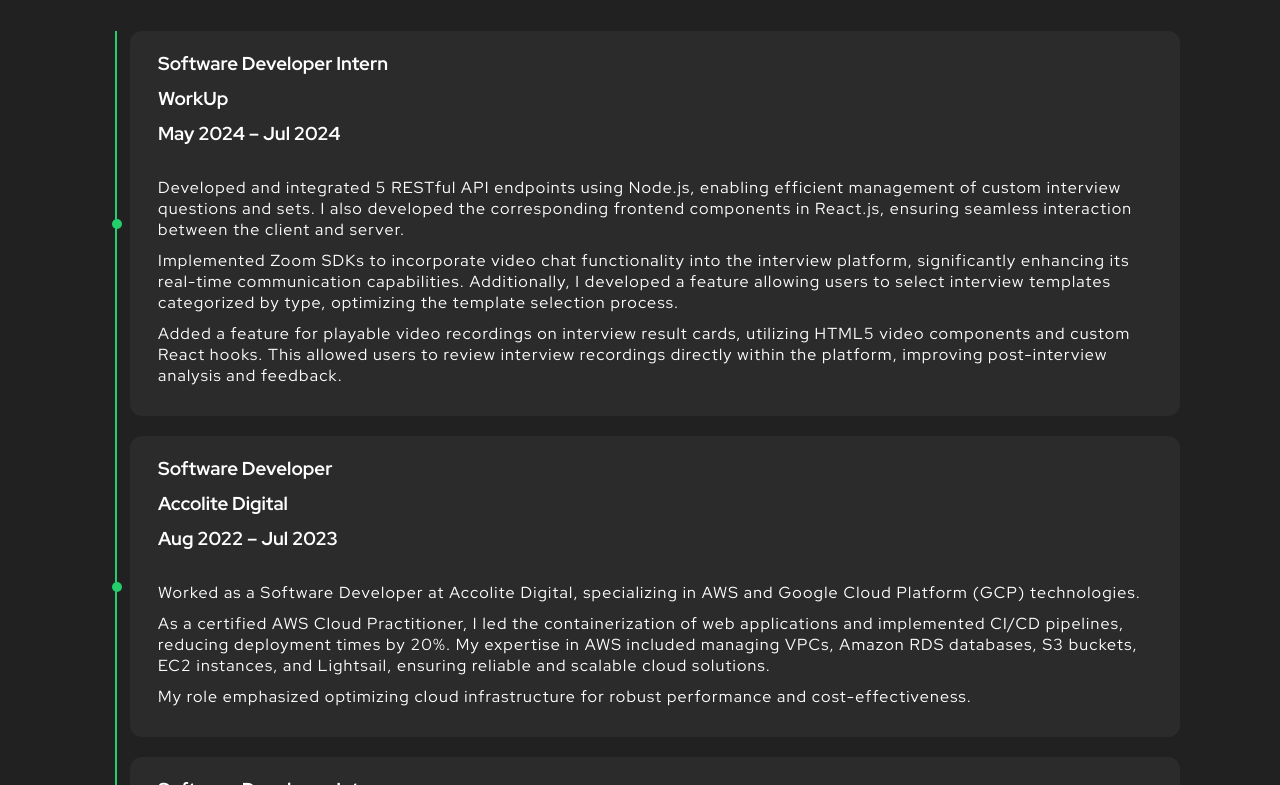
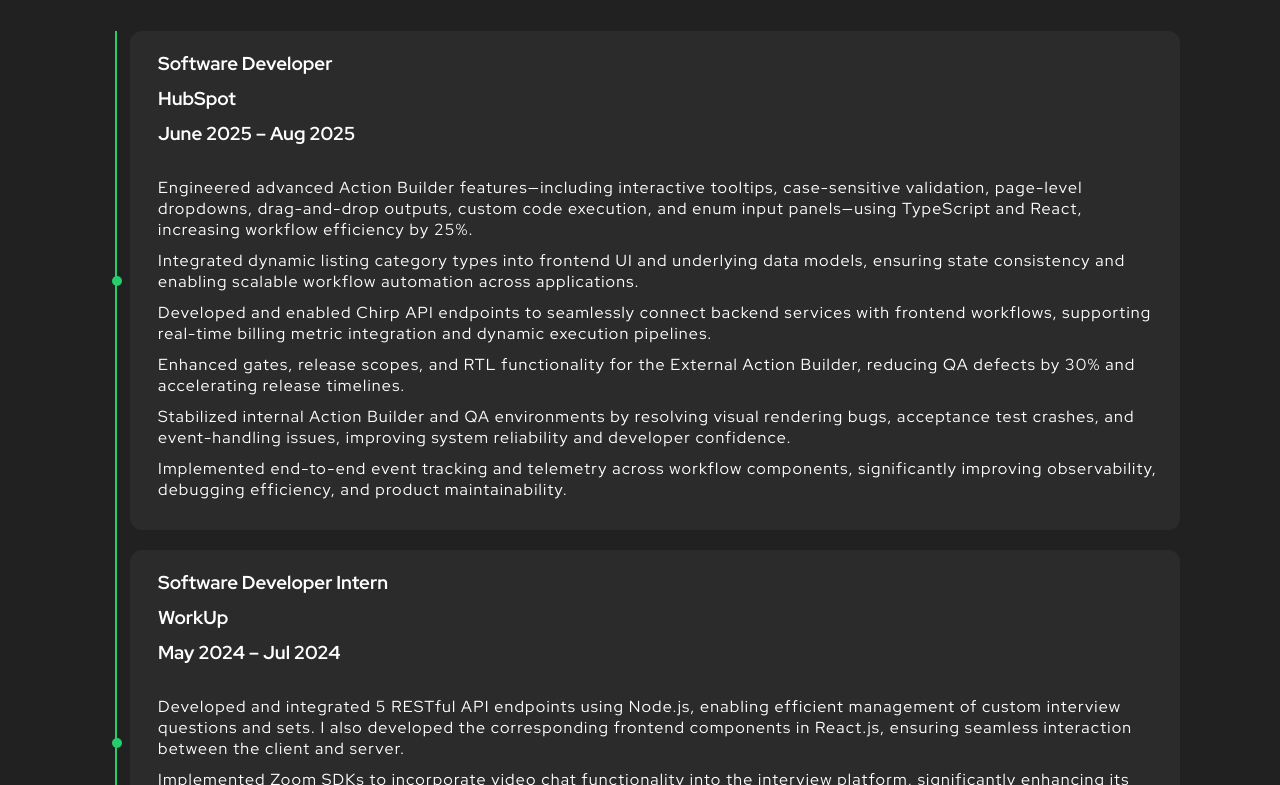
Before and after one commit to sa1136/Portfolio-Dev, a React (Create React App) app: page / in a window 1280 px wide. Shown: the part 1555-2340 px from the top of the page. Built offline with nearby package versions, Linux system fonts and the light colour scheme.

Commit message:
feat:new updates

```diff
--- a/src/components/Experience/Experience.tsx
+++ b/src/components/Experience/Experience.tsx
@@ -16,6 +16,25 @@
             <div className="experience">
 
               <div className="body">
+                <h3>Software Developer </h3>
+                <h3>HubSpot</h3>
+                <h3>June 2025 – Aug 2025</h3>
+                <br></br>
+                <p>Engineered advanced Action Builder features—including interactive tooltips, case-sensitive validation, page-level dropdowns, drag-and-drop outputs, custom code execution, and enum input panels—using TypeScript and React, increasing workflow efficiency by 25%.</p>
+                <p>Integrated dynamic listing category types into frontend UI and underlying data models, ensuring state consistency and enabling scalable workflow automation across applications.</p>
+                <p>Developed and enabled Chirp API endpoints to seamlessly connect backend services with frontend workflows, supporting real-time billing metric integration and dynamic execution pipelines.</p>
+                <p>Enhanced gates, release scopes, and RTL functionality for the External Action Builder, reducing QA defects by 30% and accelerating release timelines.</p>
+                <p>Stabilized internal Action Builder and QA environments by resolving visual rendering bugs, acceptance test crashes, and event-handling issues, improving system reliability and developer confidence.</p>
+                <p>Implemented end-to-end event tracking and telemetry across workflow components, significantly improving observability, debugging efficiency, and product maintainability.</p>
+              </div>
+
+            </div>
+          </ScrollAnimation>
+
+        <ScrollAnimation animateIn="flipInX">
+            <div className="experience">
+
+              <div className="body">
                 <h3>Software Developer Intern</h3>
                 <h3>WorkUp</h3>
                 <h3>May 2024 – Jul 2024</h3>
@@ -27,7 +46,6 @@
 
             </div>
           </ScrollAnimation>
-
 
           <ScrollAnimation animateIn="flipInX">
             <div className="experience">
--- a/src/components/Project/Project.tsx
+++ b/src/components/Project/Project.tsx
@@ -10,6 +10,24 @@
     <Container id="project">
       <h2>My Projects</h2>
       <div className="projects">
+
+        <ScrollAnimation animateIn="flipInX">
+          <div className="project">
+            <header>
+              <svg width="50" xmlns="http://www.w3.org/2000/svg" role="img" viewBox="0 0 24 24" fill="none" stroke="#23ce6b" strokeWidth="1" strokeLinecap="round" strokeLinejoin="round"> <title>Folder</title> <path d="M22 19a2 2 0 0 1-2 2H4a2 2 0 0 1-2-2V5a2 2 0 0 1 2-2h5l2 3h9a2 2 0 0 1 2 2z"></path> </svg>
+              <div className="project-links">
+                <a href="https://med-gaurd.vercel.app/" target="_blank" rel="noreferrer">
+                  <img src={externalLink} alt="Visit site" />
+                </a>
+              </div>
+            </header>
+            <div className="body">
+              <h3>Medguard - Secure Decentralized EHR Audit System</h3>
+              <p>A secure web-based audit logging system for electronic health records (EHRs) using React and Flask. The system allows patients and auditors to view access logs while preserving privacy and ensuring tamper detection. Access is authenticated via role-based login, and all audit entries include time, user ID, and action type. To ensure immutability and decentralization, I integrated Ethereum-based blockchain logging, so any unauthorized changes to audit data can be detected. The system supports secure queries, encrypted storage, and a clear UI that allows users to track who accessed their health data and when—enabling transparency and accountability.</p>
+            </div>
+            <footer> <ul className="tech-list"> <li>React</li><li>Flask</li><li>MongoDB</li><li>Ethereum</li><li>Blockchain</li></ul> </footer>
+          </div>
+        </ScrollAnimation>
 
         <ScrollAnimation animateIn="flipInX">
           <div className="project">
```
Also changed, not shown: 1 other file (tests, documents, lock files or other folders).
